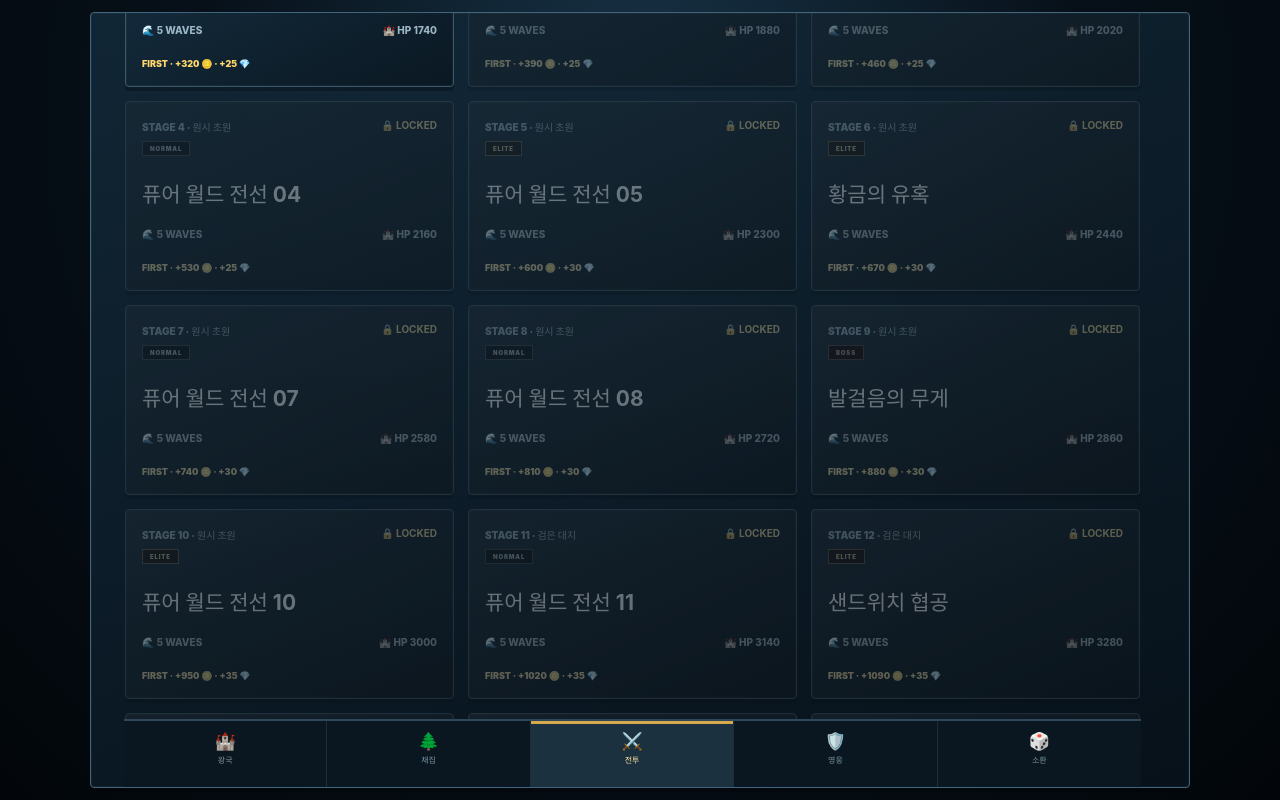
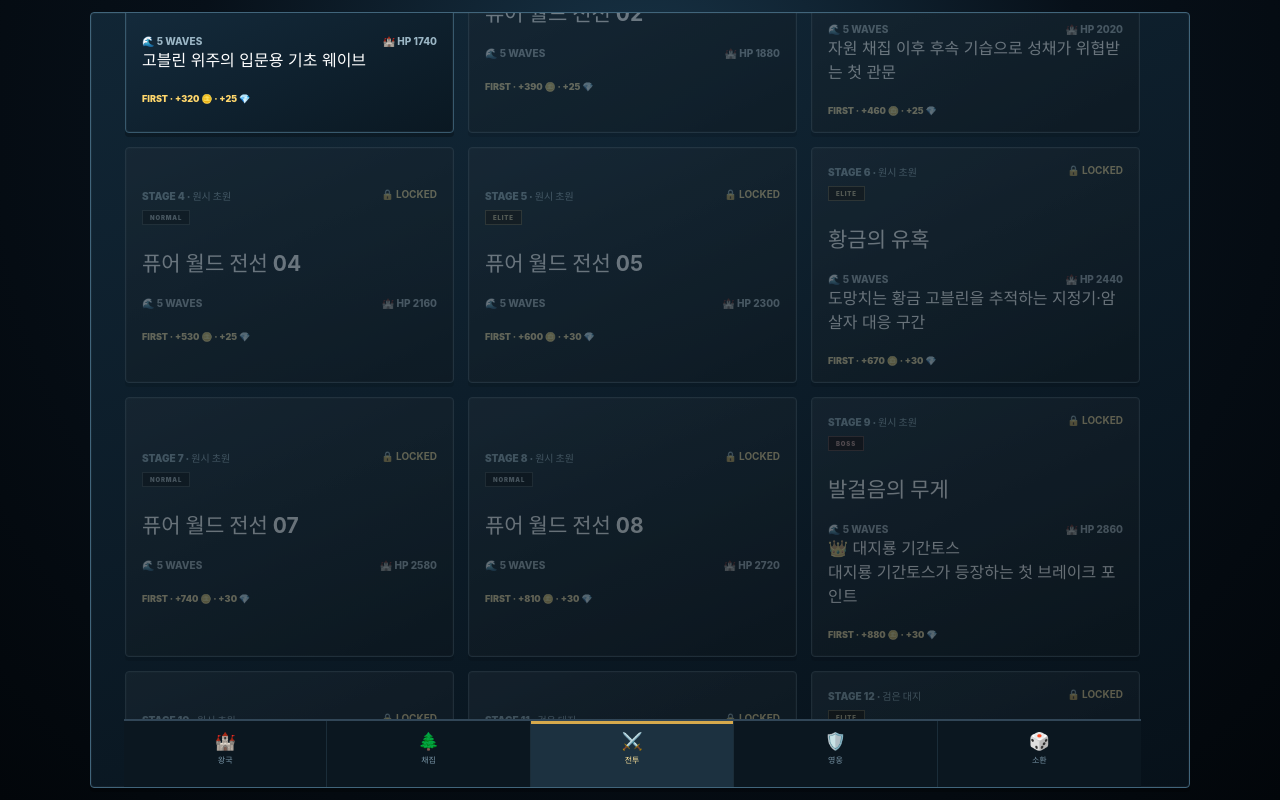
Before and after one commit to bduidohd937-beep/Break-the-Walls-Roll-the-Dice, a React (Vite) app: page / in a window 1280 px wide. Both pictures are taken after a click on the button "⚔️ 전투 출격". Built offline with nearby package versions, Linux system fonts and the light colour scheme.

Commit message:
ui: show stage mechanic metadata

```diff
--- a/src/App.tsx
+++ b/src/App.tsx
@@ -1023,7 +1023,7 @@ function App() {
                     <div className={`stage-type stage-type-${stage.type}`}>{stage.type === "boss" ? "BOSS" : stage.type === "elite" ? "ELITE" : "NORMAL"}</div>
                     <h2>{stage.name}</h2>
                     <div className="stage-card-meta"><span>🌊 {stage.waves.length} WAVES</span><span>🏰 HP {stage.enemyCastleHp}</span></div>
-                    <div className="stage-card-reward">{cleared ? `REPEAT · +${stage.repeatReward} 🪙` : `FIRST · +${stage.clearReward} 🪙 · +${stage.firstClearGems} 💎`}</div>
+                    {stage.bossName && <div className="stage-boss-name">👑 {stage.bossName}</div>}{stage.mechanic && <div className="stage-mechanic">{stage.mechanic}</div>}<div className="stage-card-reward">{cleared ? `REPEAT · +${stage.repeatReward} 🪙` : `FIRST · +${stage.clearReward} 🪙 · +${stage.firstClearGems} 💎`}</div>
                   </button>
                 );
               })}
```
